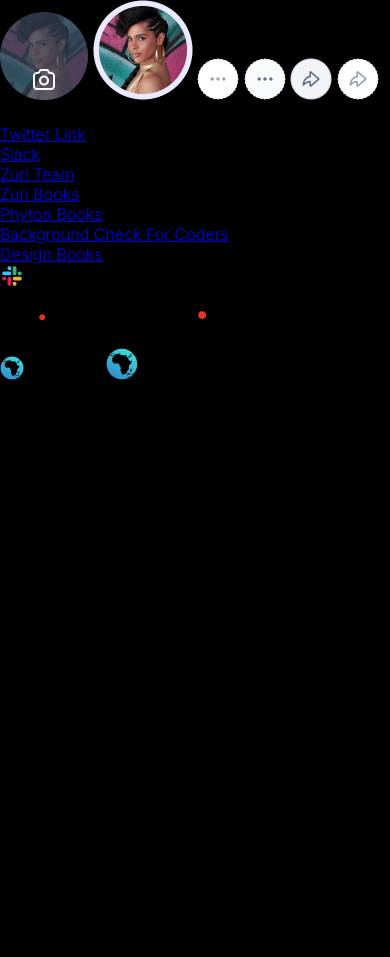
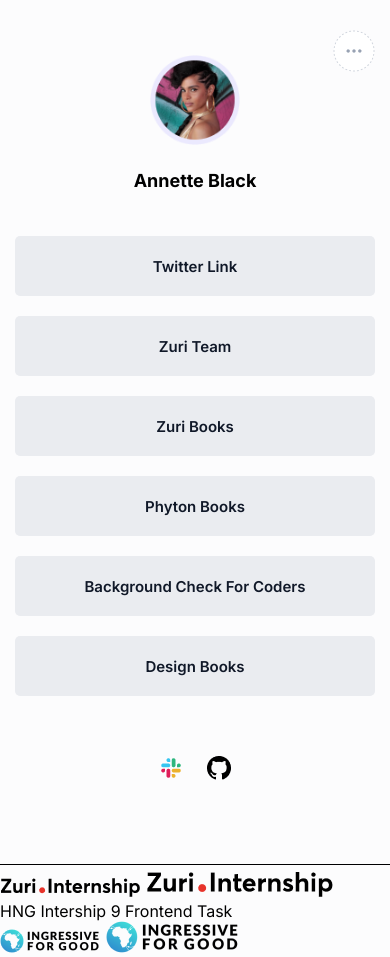
Before and after one commit to korede1004/hngFrontendStage1Task, a plain HTML site: page index.html in a window 390 px wide. Before the commit the page ends 844 px from the top, so only its background shows below. Drawn offline with Linux system fonts and the light colour scheme.

Commit message:
added syles to the mobile view

```diff
--- a/css/sytle.css
+++ b/css/sytle.css
@@ -11,7 +11,6 @@
   --VeryWhitishGray: #F9FAFB;
   --WhitishGray: #FCFCFD;
 
-
 }
 
 *{
@@ -21,5 +20,96 @@
   font-family: 'Inter', sans-serif;
 }
 body{
-  background-color: black;
+  background-color: #FCFCFD;
 }
+main{
+  margin: 30px 15px;
+  /* background-color: #101828; */
+}
+.links{
+
+}
+#profile_img{
+  display: ;
+}
+.photo{
+
+}
+
+#focusedpf{
+  display: block;
+  width: 90px;
+  margin: 0 auto;
+  padding-top: 25px;
+  cursor: pointer;
+}
+#hoverpf{
+  display: none;
+}
+.pfimages:hover #hoverpf{
+  display: inline;
+  width: 90px;
+  position: absolute;
+  left: 143px;
+  padding-top: 25px;
+  cursor: pointer;
+}
+.micon #moreDefault{
+  display: block;
+  position: absolute;
+  right:15px;
+  top: 30px;
+  cursor: pointer;
+}
+
+#morePressed{
+  display: none;
+}
+.micon:hover #morePressed{
+  cursor: pointer;
+  display: block;
+  position: absolute;
+  right:15px;
+  top: 30px;
+}
+#shareMobile{
+  display: none;
+}
+#shareDesktop{
+  display: none;
+}
+.name{
+  text-align: center;
+  font-size: 18px;
+  font-weight: 700;
+  padding: 25px;
+}
+.social a{
+  text-decoration: none;
+  color: #101828;
+  font-size: 15px;
+  font-weight: 600;
+}
+#slack{
+  display: none;
+}
+#twitter, #btn__zuri,
+#books, #book_phyton,
+#pitch, #book_design{
+  width: 100%;
+  text-align: center;
+  background-color:#EAECF0;
+  padding: 20px;
+  margin: 20px 0;
+  border-radius: 5px;
+}
+section{
+  padding-top: 20px;
+  padding-bottom: 70px ;
+  text-align: center;
+  border-bottom: 1px solid ;
+  /* margin: 50px 25px; */
+}
+section img{
+  margin: 10px;
+}
--- a/index.html
+++ b/index.html
@@ -12,7 +12,7 @@
     />
     <link rel="preconnect" href="https://fonts.googleapis.com">
     <link rel="preconnect" href="https://fonts.gstatic.com" crossorigin>
-    <link href="https://fonts.googleapis.com/css2?family=Inter:wght@300;600&display=swap" rel="stylesheet">
+    <link href="https://fonts.googleapis.com/css2?family=Inter:wght@100;200;400;500;600;700;800&display=swap" rel="stylesheet">
 
     <script src="js/script.js"></script>
     <title>HNG Intership 9 Frontend Task</title>
@@ -20,9 +20,10 @@
   <body>
     <main>
       <div class="links">
-        <div id="profile__img">
+        <div id="profile_img">
           <div class="photo">
-            <img
+            <div class="pfimages">
+              <img
               src="./image/Device=Web, State=Hover.png"
               alt="profile picture"
               id="hoverpf"
@@ -32,16 +33,21 @@
               alt="profile picture"
               id="focusedpf"
             />
-            <img
+            </div>
+            <div class="micon">
+              <img
               src="./image/Type=more, State=Default.png"
               alt="more icon"
               id="moreDefault"
+              class="moreDefault"
             />
             <img
               src="./image/Type=more, State=Pressed.png"
               alt="more icon"
               id="morePressed"
+              class="morePressed"
             />
+            </div>
             <img
               src="./image/Type=Share mobile, State=Default.png"
               alt="share icon"
@@ -84,13 +90,13 @@
             >Background Check For Coders</a
           >
         </div>
-        <div id="book__design">
+        <div id="book_design">
           <a href="https://books.zuri.team/design-rules">Design Books</a>
         </div>
       </div>
     </main>
     <section>
-      <img src="./image/slack.png" alt="slack icon" id="slack" />
+      <img src="./image/slack.png" alt="slack icon" id="slackLogo" />
       <img src="./image/Icon.png" alt="github icon" id="github" />
     </section>
     <footer>
```
